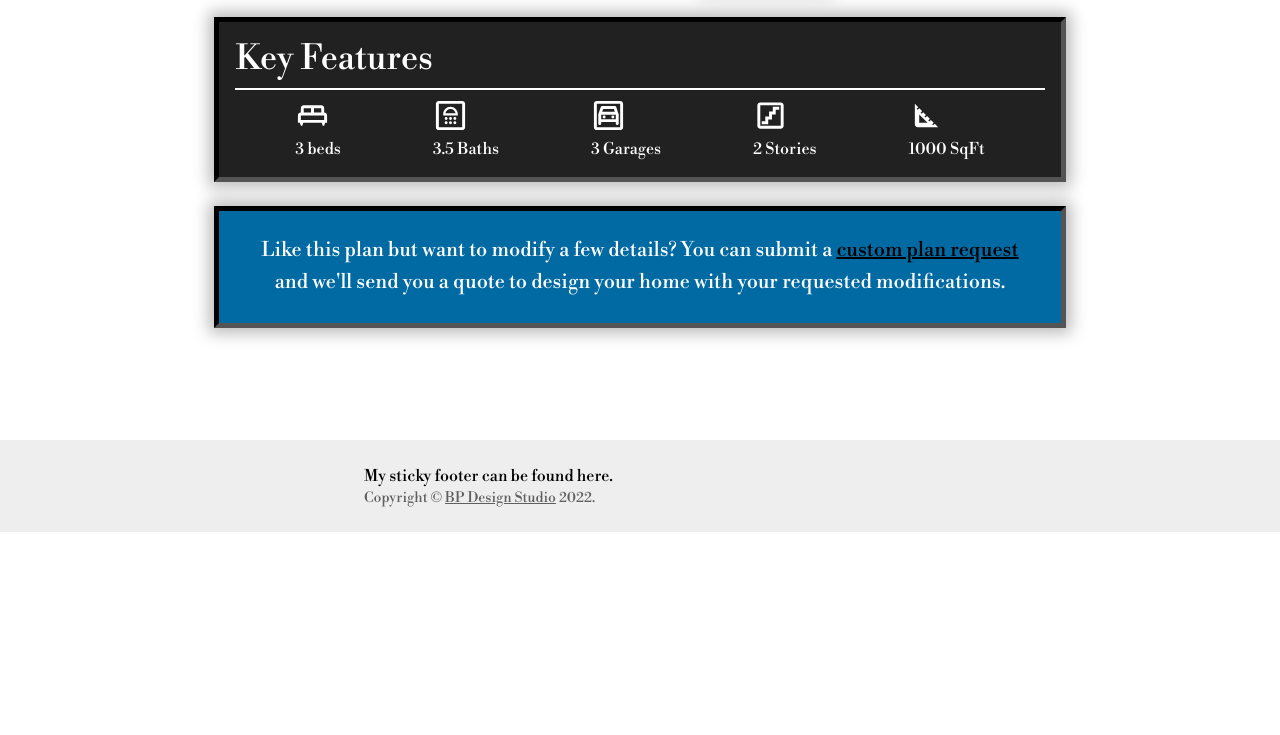
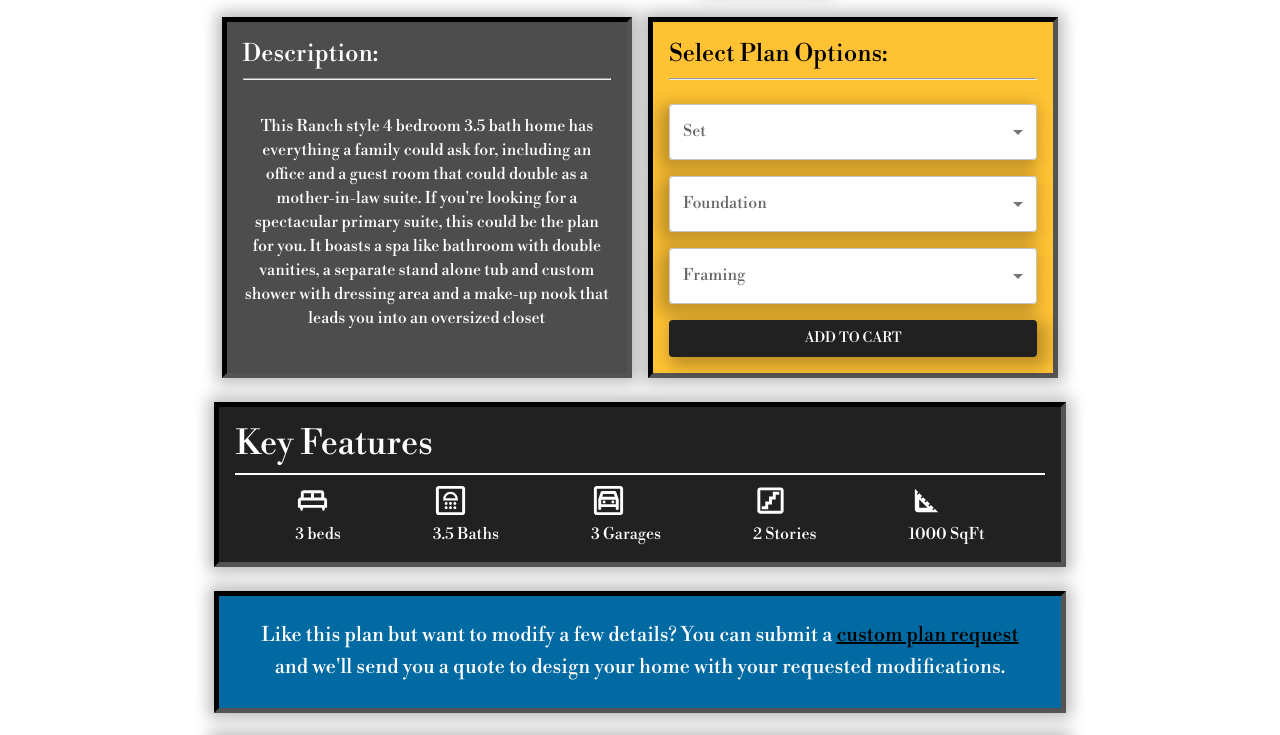
Before and after one commit to melxincognito/bp-design-next, a Next.js app: page /browsebpbystyle/cabin/1003 in a window 1280 px wide. Shown: the part 700-1435 px from the top of the page. Before the commit the page ends 1232 px from the top, so only its background shows below. Built offline with nearby package versions, Linux system fonts and the light colour scheme.

Commit message:
general layout for plan landing pages is completed for DESKTOP. Still static.

```diff
--- a/pages/browsebpbystyle/cabin/[planNumber].js
+++ b/pages/browsebpbystyle/cabin/[planNumber].js
@@ -1,5 +1,13 @@
-import React from "react";
-import { Box, Typography } from "@mui/material";
+import React, { useState } from "react";
+import {
+  Box,
+  Typography,
+  MenuItem,
+  Select,
+  FormControl,
+  InputLabel,
+  Button,
+} from "@mui/material";
 import { useRouter } from "next/router";
 import KeyboardArrowUpIcon from "@mui/icons-material/KeyboardArrowUp";
 import KeyboardArrowDownIcon from "@mui/icons-material/KeyboardArrowDown";
@@ -15,6 +23,31 @@ export default function CabinPlanDetails() {
 
   const planNumber = router.query.planNumber;
 
+  const [planSetOptions, setPlanSetOptions] = useState("");
+  const [foundationOptions, setFoundationOptions] = useState("");
+  const [framingOptions, setFramingOptions] = useState("");
+
+  const purchaseOptions = [
+    {
+      label: "Set",
+      value: planSetOptions,
+      onChangeFunc: setPlanSetOptions,
+      values: ["PDF", "5 Copy & PDF", "PDF Unlimited", "CAD Unlimited"],
+    },
+    {
+      label: "Foundation",
+      value: foundationOptions,
+      onChangeFunc: setFoundationOptions,
+      values: ["Crawlspace", "Slab", "Basement"],
+    },
+    {
+      label: "Framing",
+      value: framingOptions,
+      onChangeFunc: setFramingOptions,
+      values: ["Wood 2x4", "Wood 2x6"],
+    },
+  ];
+
   const toggleImageGalleryContainerStyles = {
     display: "flex",
     justifyContent: "center",
@@ -23,7 +56,7 @@ export default function CabinPlanDetails() {
     boxShadow: "0px 0px 15px 5px rgba(0,0,0,0.14)",
     borderRadius: 2,
     "&:hover": {
-      backgroundColor: "secondary.main",
+      backgroundColor: "highlight.main",
       cursor: "pointer",
       boxShadow: "0px 0px 15px 5px rgba(0,0,0,0.24)",
     },
@@ -34,6 +67,14 @@ export default function CabinPlanDetails() {
     justifyContent: "center",
     justifyItems: "center",
     gap: 3,
+  };
+
+  const descriptionsContainerStyles = {
+    display: "flex",
+    flexWrap: "wrap",
+    gap: "1rem",
+    width: "75%",
+    justifyContent: "center",
   };
 
   const imagesContainerStyles = {
@@ -77,6 +118,22 @@ export default function CabinPlanDetails() {
     textAlign: "center",
   };
 
+  const floorPlanPreviewContainerStyles = {
+    display: "grid",
+    border: "5px inset black",
+    backgroundColor: "primary.main",
+    padding: 2,
+    width: "70%",
+    color: "white",
+    boxShadow: "0px 0px 15px 5px rgba(0,0,0,0.28)",
+  };
+
+  const floorPlanPreviewImageContainerStyles = {
+    display: "flex",
+    justifyContent: "center",
+    padding: 2,
+  };
+
   return (
     <Box className="contentContainer" sx={contentContainerStyles}>
       <Box className="container1-images" sx={imagesContainerStyles}>
@@ -92,11 +149,8 @@ export default function CabinPlanDetails() {
             }}
           />
           <Box>
-            <Typography variant="h4">
-              {" "}
-              Plan # <a style={{ color: "#026aa2" }}>{planNumber} </a>{" "}
-            </Typography>
-          </Box>
+            <Typography variant="h4"> Plan # {planNumber} </Typography>
+          </Box>{" "}
         </Box>
         <Box sx={{ display: "grid", gap: "1rem" }}>
           <Box
@@ -144,7 +198,103 @@ export default function CabinPlanDetails() {
           </Box>
         </Box>
       </Box>
-      <Box className="container2-keyfeatures" sx={keyFeaturesContainerStyles}>
+      <Box
+        className="container2-descriptionAndAddToCart"
+        sx={descriptionsContainerStyles}
+      >
+        <Box
+          className="descriptionContainer"
+          sx={{
+            display: "grid",
+            border: "5px inset black",
+            backgroundColor: "primary.light",
+            padding: 2,
+            width: "45%",
+            color: "white",
+            boxShadow: "0px 0px 15px 5px rgba(0,0,0,0.28)",
+          }}
+        >
+          <Box>
+            <Typography variant="h5"> Description: </Typography>
+            <hr style={{ height: "2px", color: "white", width: "100%" }} />
+          </Box>
+
+          <Typography variant="body1" sx={{ textAlign: "center" }}>
+            {" "}
+            This Ranch style 4 bedroom 3.5 bath home has everything a family
+            could ask for, including an office and a guest room that could
+            double as a mother-in-law suite. If you're looking for a spectacular
+            primary suite, this could be the plan for you. It boasts a spa like
+            bathroom with double vanities, a separate stand alone tub and custom
+            shower with dressing area and a make-up nook that leads you into an
+            oversized closet
+          </Typography>
+        </Box>
+        <Box
+          className="addToCartContainer"
+          sx={{
+            display: "grid",
+            border: "5px inset black",
+            backgroundColor: "secondary.light",
+            padding: 2,
+            width: "45%",
+            color: "black",
+            boxShadow: "0px 0px 15px 5px rgba(0,0,0,0.28)",
+
+            gap: "1rem",
+          }}
+        >
+          <Box>
+            <Typography variant="h5"> Select Plan Options:</Typography>
+            <hr style={{ height: "2px", color: "black", width: "100%" }} />
+          </Box>
+
+          {purchaseOptions.map((option, index) => (
+            <Box
+              key={index}
+              sx={{
+                width: "100%",
+                display: "flex",
+                alignItems: "center",
+              }}
+            >
+              <FormControl fullWidth>
+                <InputLabel>{option.label}</InputLabel>
+                <Select
+                  id={option.label}
+                  value={option.value}
+                  sx={{
+                    backgroundColor: "white",
+                    boxShadow: "-5px 5px 15px 5px rgba(0,0,0,0.24)",
+                  }}
+                  onChange={(e) => {
+                    option.onChangeFunc(e.target.value);
+                  }}
+                >
+                  {option.values.map((value, index) => (
+                    <MenuItem key={index} value={value}>
+                      {value}
+                    </MenuItem>
+                  ))}
+                </Select>
+              </FormControl>
+            </Box>
+          ))}
+          <Button
+            sx={{
+              backgroundColor: "primary.main",
+              color: "white",
+              boxShadow: "5px 5px 15px 5px rgba(0,0,0,0.25)",
+              "&:hover": { backgroundColor: "highlight.dark" },
+            }}
+          >
+            {" "}
+            Add To Cart
+          </Button>
+        </Box>
+      </Box>
+
+      <Box className="container3-keyfeatures" sx={keyFeaturesContainerStyles}>
         <Box>
           <Typography variant="h4"> Key Features</Typography>
         </Box>
@@ -176,7 +326,7 @@ export default function CabinPlanDetails() {
         </Box>
       </Box>
       <Box
-        className="container3-customizePlan"
+        className="container4-customizePlan"
         sx={customizePlanContainerStyles}
       >
         <Typography variant="h6">
@@ -192,6 +342,26 @@ export default function CabinPlanDetails() {
           modifications.
         </Typography>
       </Box>
+      <Box
+        className="container4-floorPlanPreview"
+        sx={floorPlanPreviewContainerStyles}
+      >
+        <Box>
+          <Typography variant="h4"> Floor Plan</Typography>
+        </Box>
+        <hr width="100%" color="white" />
+        <Box sx={floorPlanPreviewImageContainerStyles}>
+          <img
+            src="https://foyr.com/learn/wp-content/uploads/2022/03/how-to-read-floor-plans.jpg"
+            alt="floor plan"
+            width="90%"
+            style={{
+              boxShadow: "5px 5px 15px 5px rgba(0,0,0,0.5)",
+              borderRadius: 2,
+            }}
+          />
+        </Box>
+      </Box>
     </Box>
   );
 }
```
